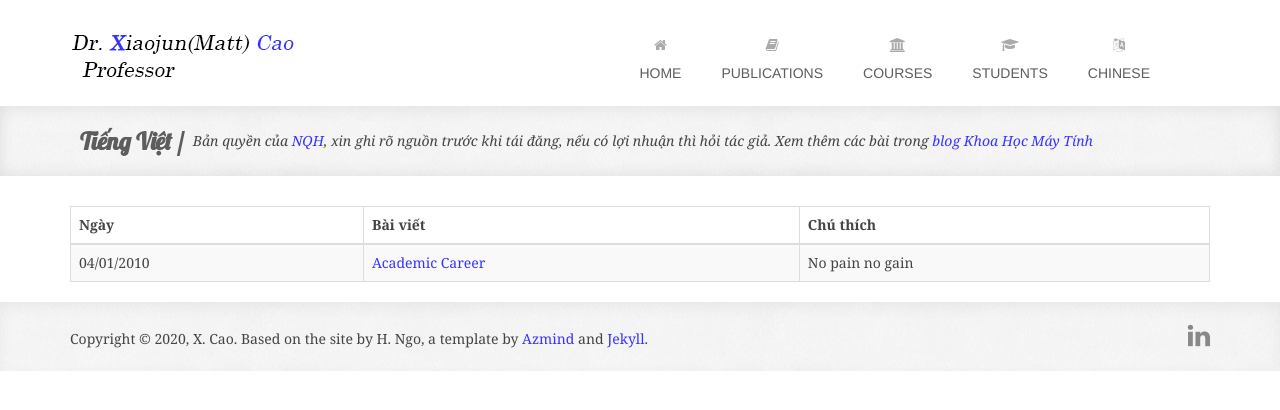
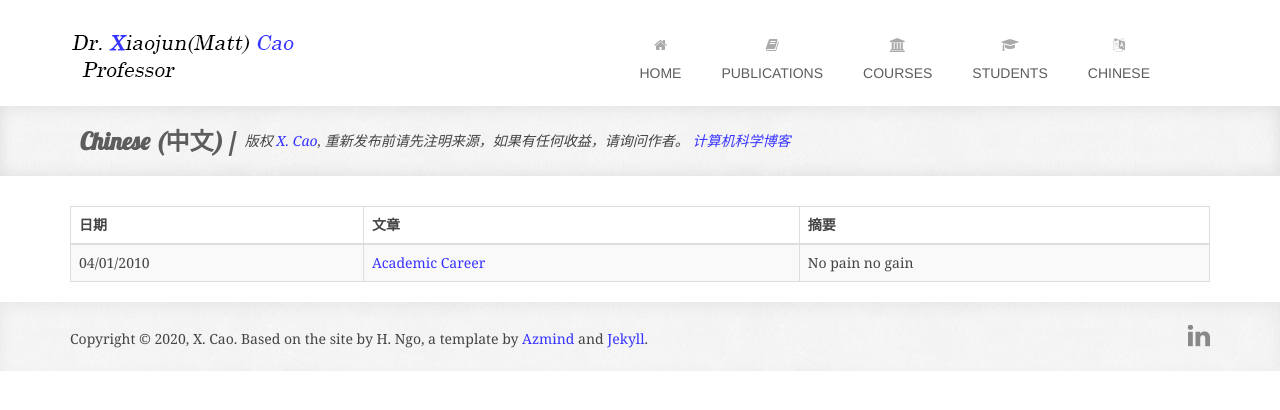
Before and after one commit to xiaojuncao/xiaojuncao, a Jekyll site: the page built from chinese.html, in a window 1280 px wide. Shown: the top 410 px of the page. Built offline with Jekyll 4.4.1, drawn with Linux system fonts in a browser that asks for light colours; some web fonts are replaced.

Commit message:
Update chinese.html

```diff
--- a/chinese.html
+++ b/chinese.html
@@ -1,7 +1,7 @@
 ---
 layout: page
-title: Tiếng Việt
-sub-title: Bản quyền của <a href="http://www.cse.buffalo.edu/%7Ehungngo">NQH</a>, xin ghi rõ nguồn trước khi tái đăng, nếu có lợi nhuận thì hỏi tác giả.  Xem thêm các bài trong <a href="http://procul.org/blog/">blog Khoa Học Máy Tính</a>
+title: Chinese (中文)
+sub-title: 版权 <a href="http://cs.gsu.edu/cao">X. Cao</a>, 重新发布前请先注明来源，如果有任何收益，请询问作者。 <a href="http://procul.org/blog/">计算机科学博客</a>
 ---
 
 <div class="front-full-width-container">
@@ -10,9 +10,9 @@ sub-title: Bản quyền của <a href="http://www.cse.buffalo.edu/%7Ehungngo">N
 <table class="table table-striped table-bordered">
   <thead>
     <tr>
-      <th>Ngày</th>
-      <th>Bài viết</th>
-      <th>Chú thích</th>
+      <th>日期</th>
+      <th>文章</th>
+      <th>摘要</th>
     </tr>
   </thead>
   <tbody>
```
